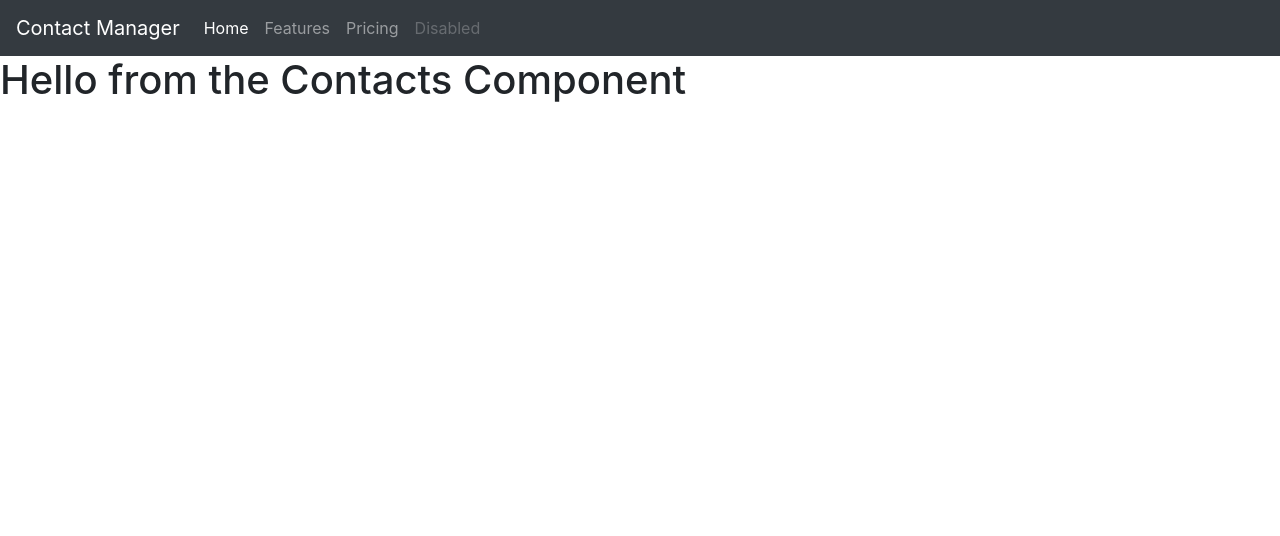
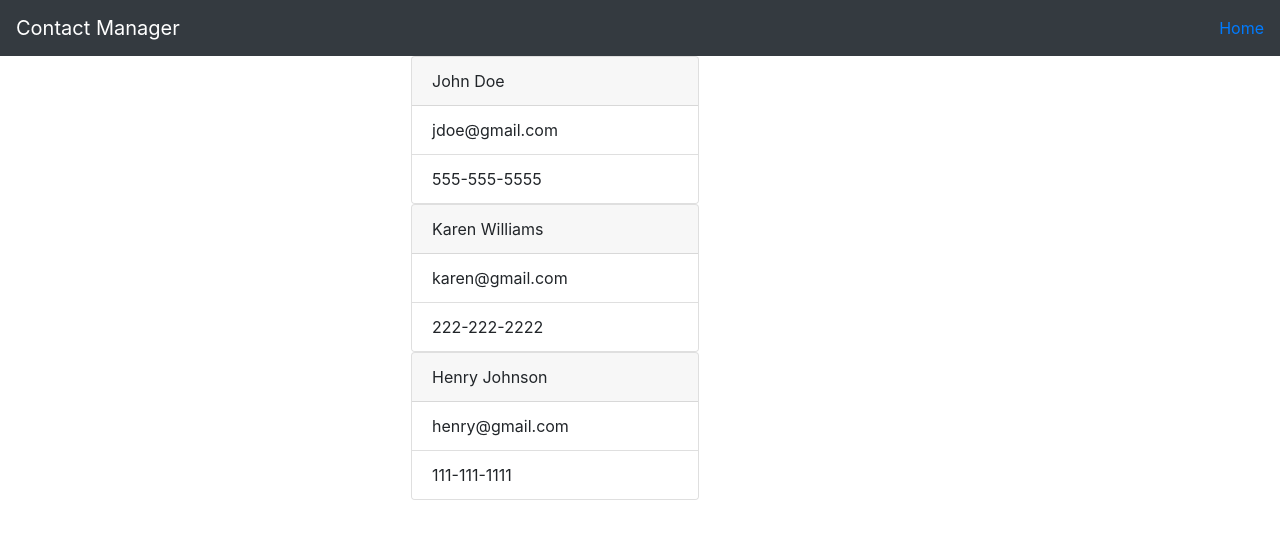
Before and after one commit to storres8/contact-manager, a React (Create React App) app in the folder contactmanager/: page / in a window 1280 px wide. Shown: the top 536 px of the page. Built offline with nearby package versions, Linux system fonts and the light colour scheme.

Commit message:
made contact cards, and passed state through the Context API.

```diff
--- a/contactmanager/src/Components/Contact.js
+++ b/contactmanager/src/Components/Contact.js
@@ -1,11 +1,27 @@
-import React, { Component } from 'react'
+import React, { Component } from 'react';
 
 class Contact extends Component {
   render() {
+    const { name, email, phone, id}= this.props
+
+    const cardStyle={
+        width: '18rem'
+    }
+
     return (
-      <div>
-
-      </div>
+        <div>
+            <div className="container row justify-content-center">
+                <div className="card" style={cardStyle} >
+                    <div className="card-header">
+                        {name}
+                    </div>
+                    <ul className="list-group list-group-flush">
+                        <li className ="list-group-item">{email}</li>
+                        <li className="list-group-item">{phone}</li>
+                    </ul>
+                </div>
+            </div>
+        </div>
     )
   }
 }
--- a/contactmanager/src/Components/Contacts.js
+++ b/contactmanager/src/Components/Contacts.js
@@ -1,5 +1,6 @@
-import React, { Component } from 'react'
-import { Consumer } from './Context'
+import React, { Component } from 'react';
+import { Consumer } from './Context';
+import Contact from "./Contact";
 
 class Contacts extends Component {
   render() {
@@ -10,8 +11,15 @@ class Contacts extends Component {
                 const { contacts } = value;
                 return(
                     <div>
-                        <h1>Hello from the Contacts Component</h1>
-                        {console.log(contacts)}
+                        {contacts.map(contact =>
+                            <Contact
+                                key= {contact.id}
+                                id={contact.id}
+                                name={contact.name}
+                                email={contact.email}
+                                phone={contact.phone}
+                            />
+                        )}
                     </div>
                 )
             }
--- a/contactmanager/src/Components/Navbar.js
+++ b/contactmanager/src/Components/Navbar.js
@@ -4,19 +4,9 @@ class Navbar extends Component {
   render() {
     return (
       <div>
-        <nav class="navbar navbar-expand-lg navbar navbar-dark bg-dark">
-            <a class="navbar-brand" href="#">Contact Manager</a>
-            <button class="navbar-toggler" type="button" data-toggle="collapse" data-target="#navbarNavAltMarkup" aria-controls="navbarNavAltMarkup" aria-expanded="false" aria-label="Toggle navigation">
-                <span class="navbar-toggler-icon"></span>
-            </button>
-            <div class="collapse navbar-collapse" id="navbarNavAltMarkup">
-                <div class="navbar-nav">
-                <a class="nav-item nav-link active" href="#">Home <span class="sr-only">(current)</span></a>
-                <a class="nav-item nav-link" href="#">Features</a>
-                <a class="nav-item nav-link" href="#">Pricing</a>
-                <a class="nav-item nav-link disabled" href="#" tabindex="-1" aria-disabled="true">Disabled</a>
-                </div>
-            </div>
+        <nav className="navbar navbar-expand-lg navbar navbar-dark bg-dark">
+            <a className="navbar-brand" href="#">Contact Manager</a>
+            <a className="navbar-brand" href="#" className="ml-auto">Home</a>
         </nav>
       </div>
     )
```
Also changed, not shown: contactmanager/src/Assets/Contact.css (added).
